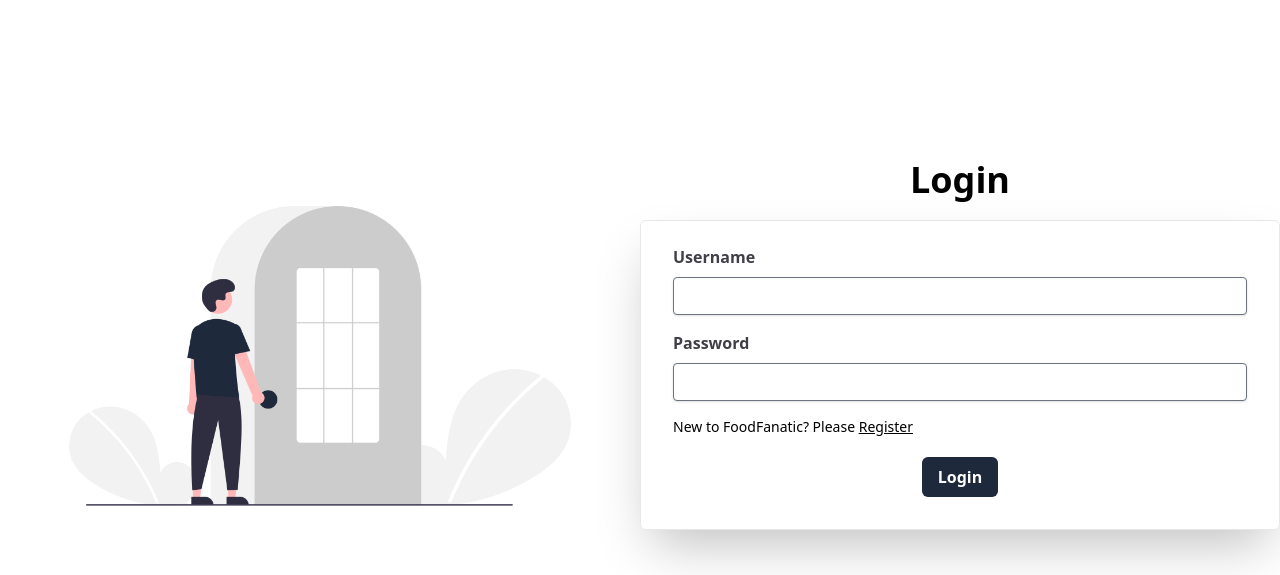
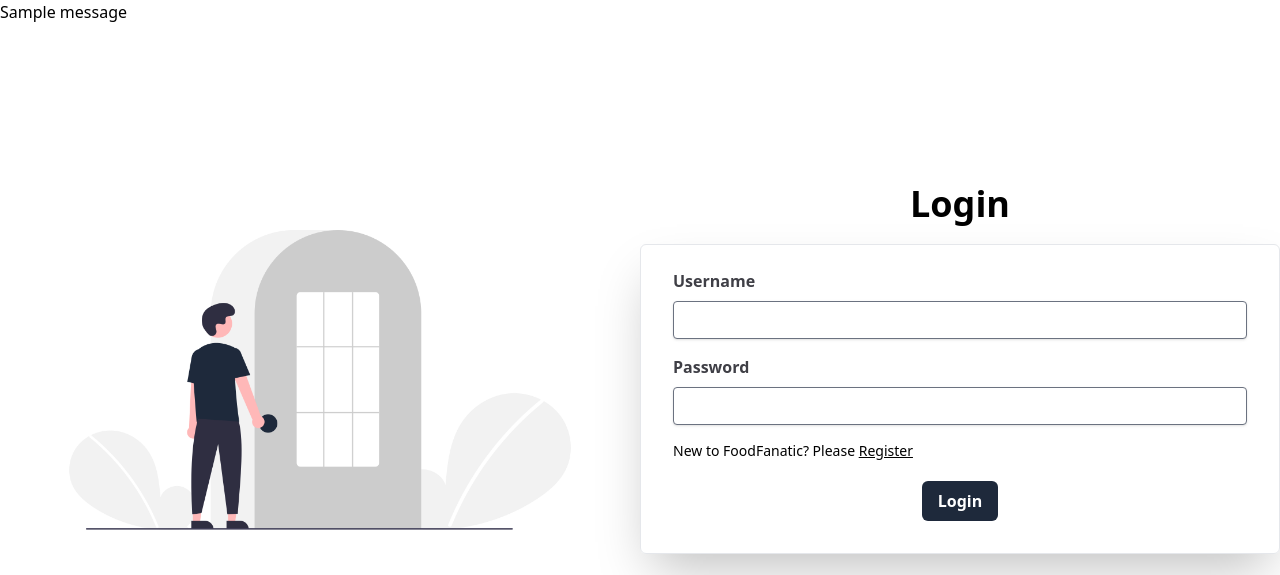
Before and after one commit to IIAminIII/FoodFanatic, a Django app: page /user/login/ in a window 1280 px wide. Shown: the part 66-641 px from the top of the page. Run offline with Django 5.2, Linux system fonts and the light colour scheme; tables that the repository leaves empty hold one stand-in row (values such as "Sample post"); one stand-in notice (Sample message) is shown; some libraries are stand-ins or nearby versions.

Commit message:
messages added

```diff
--- a/user/templates/login.html
+++ b/user/templates/login.html
@@ -1,4 +1,12 @@
 {% extends 'base.html' %} {% load static %} {% block content %}
+{% if messages %}
+    {% for message in messages %}
+   <h1 class="text-success  ">{{message}}</h1>
+
+    {% endfor %}
+
+{% endif %}
+
 {% if form.non_field_errors %} {% for error in form.non_field_errors %}
 <div
   class="bg-red-100 border border-red-400 text-red-700 px-4 py-3 rounded relative mt-2"
```
Also changed, not shown: db.sqlite3.
